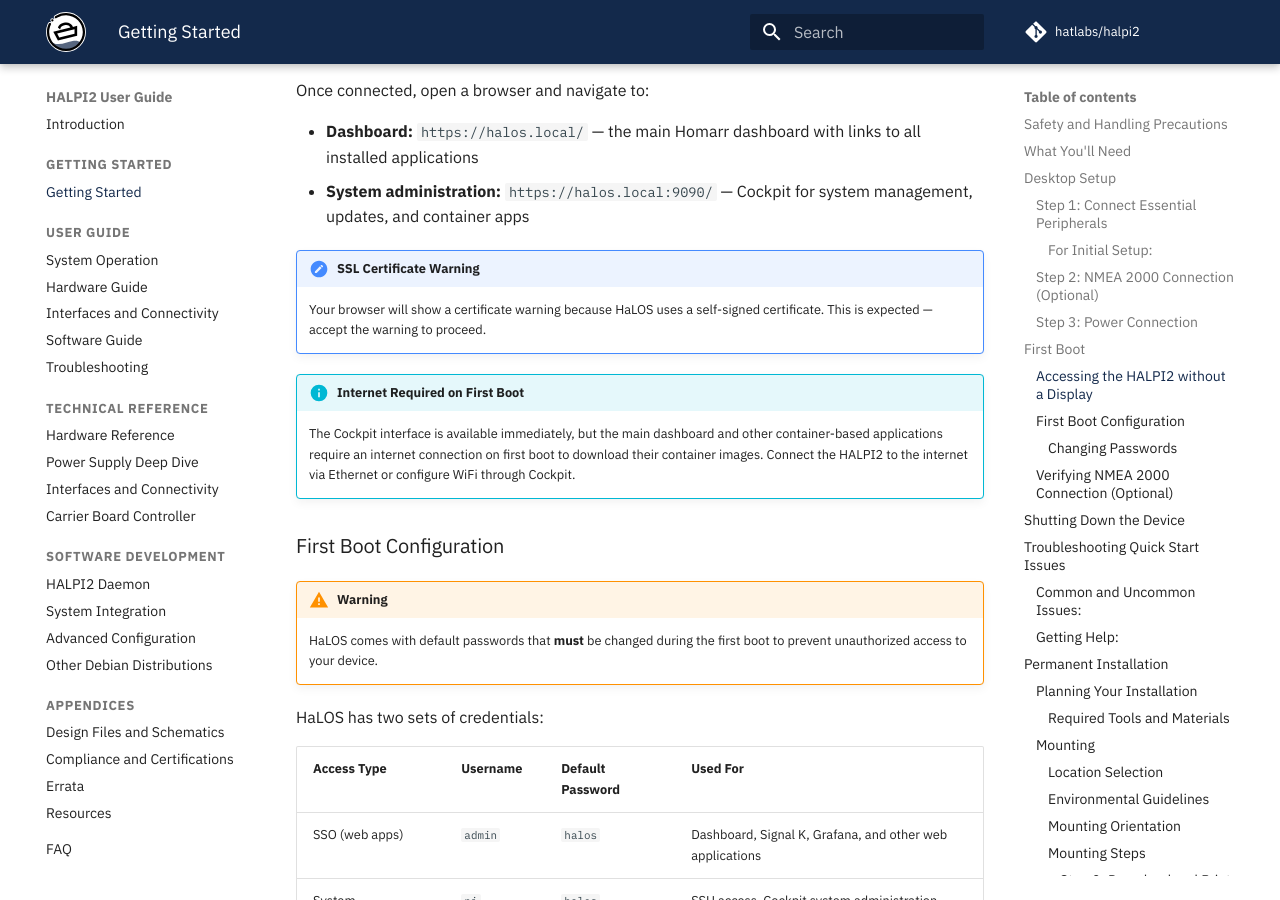
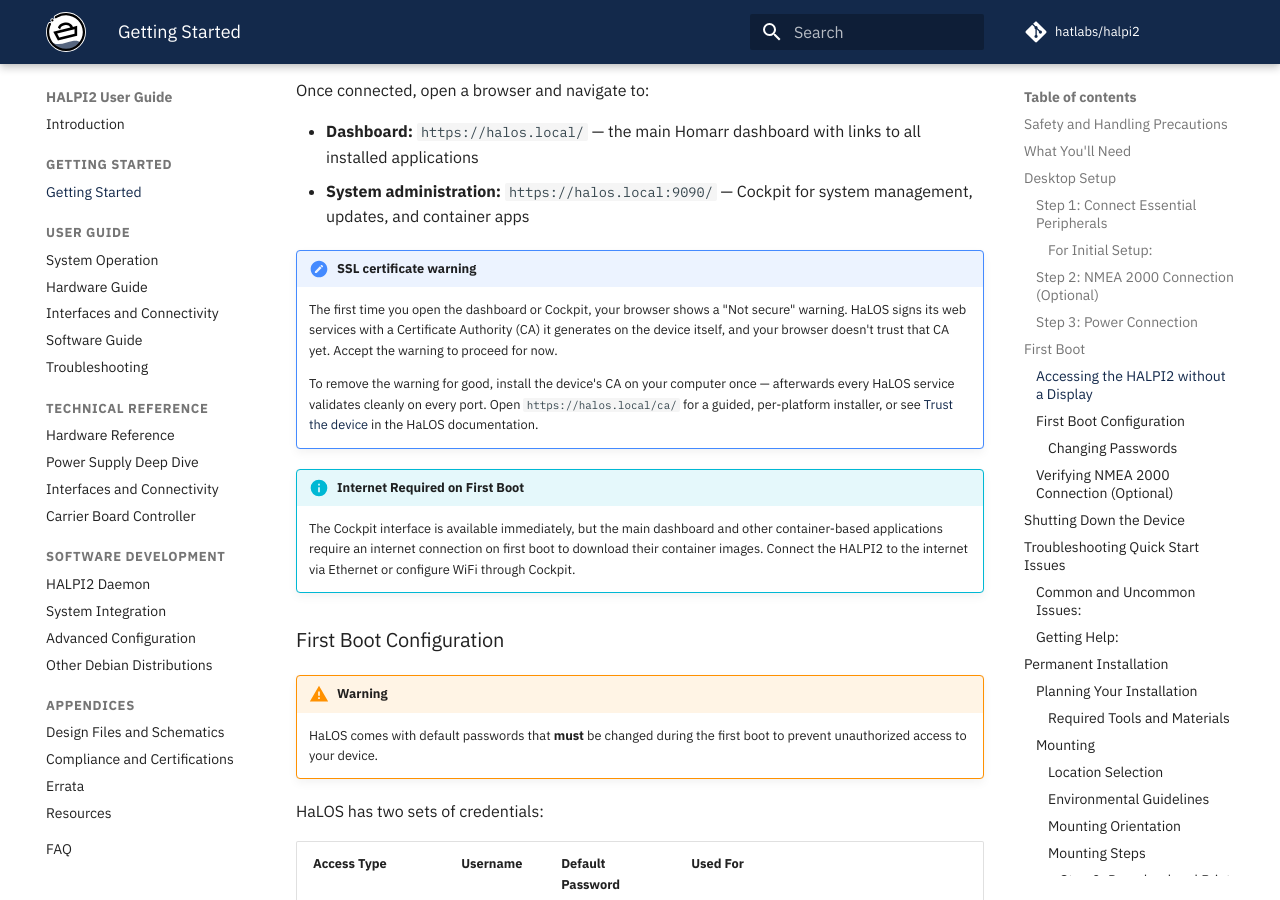
Before and after one commit to hatlabs/halpi2, an MkDocs documentation site: the page built from docs/getting-started/getting-started.md, in a window 1280 px wide and 900 px high, scrolled down 4591 px. Built offline with MkDocs 1.6.1 and Material for MkDocs 9.7.7, drawn with Linux system fonts in a browser that asks for light colours; comment, search, counter and statistics services are not loaded.

Commit message:
docs(getting-started): motivate CA trust install
Expand the bare "accept the warning" SSL note: explain that HaLOS signs
its services with a device-generated CA the browser doesn't trust yet,
and point to the device's guided installer (https://halos.local/ca/) and
the HaLOS "Trust the device" guide for installing it once. No
platform-specific steps — those live on the device page.

Co-Authored-By: Claude Opus 4.8 (1M context) <noreply@anthropic.com>

```diff
--- a/docs/getting-started/getting-started.md
+++ b/docs/getting-started/getting-started.md
@@ -118,8 +118,10 @@ Once connected, open a browser and navigate to:
 - **Dashboard:** `https://halos.local/` — the main Homarr dashboard with links to all installed applications
 - **System administration:** `https://halos.local:9090/` — Cockpit for system management, updates, and container apps
 
-!!! note "SSL Certificate Warning"
-    Your browser will show a certificate warning because HaLOS uses a self-signed certificate. This is expected — accept the warning to proceed.
+!!! note "SSL certificate warning"
+    The first time you open the dashboard or Cockpit, your browser shows a "Not secure" warning. HaLOS signs its web services with a Certificate Authority (CA) it generates on the device itself, and your browser doesn't trust that CA yet. Accept the warning to proceed for now.
+
+    To remove the warning for good, install the device's CA on your computer once — afterwards every HaLOS service validates cleanly on every port. Open `https://halos.local/ca/` for a guided, per-platform installer, or see [Trust the device](https://docs.halos.fi/user-guide/trust-the-device/) in the HaLOS documentation.
 
 !!! info "Internet Required on First Boot"
     The Cockpit interface is available immediately, but the main dashboard and other container-based applications require an internet connection on first boot to download their container images. Connect the HALPI2 to the internet via Ethernet or configure WiFi through Cockpit.
```
